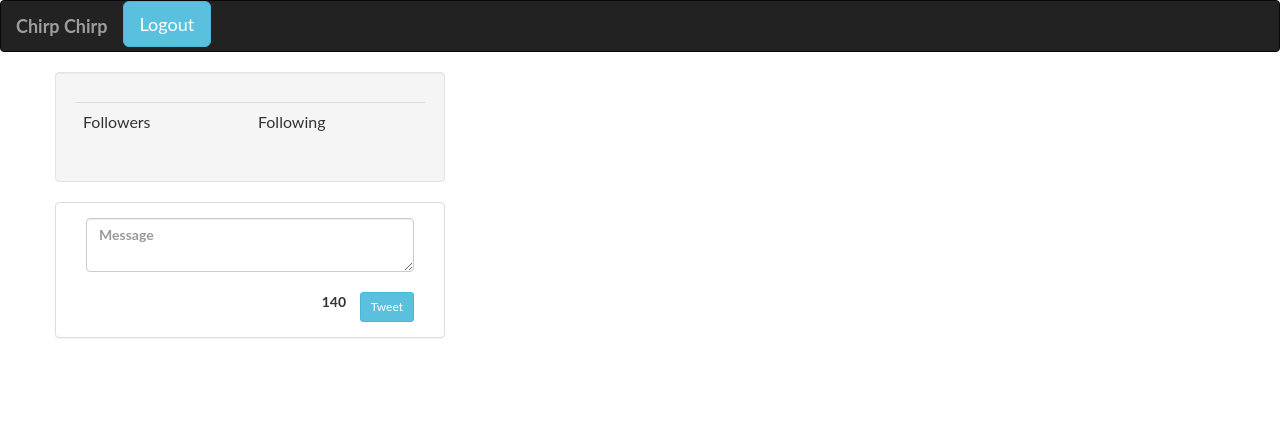
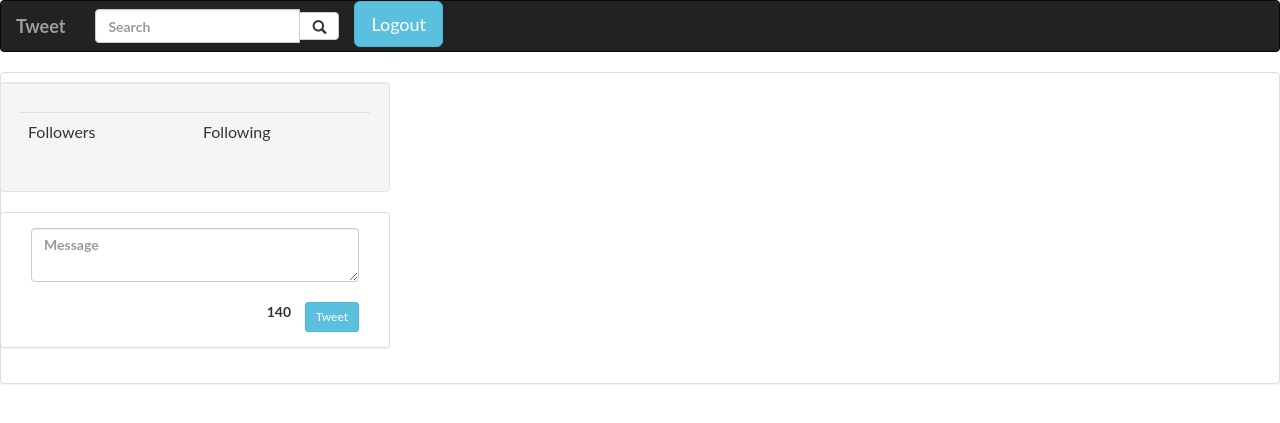
Before and after one commit to davidcse/chirpchirp, a Django app: template tweet/chirpchirp/templates/chirpchirp/homepage.html in a window 1280 px wide. Shown: the top 423 px of the page. Run offline with Django 3.2, Linux system fonts and the light colour scheme; the template is opened without the code that fills it, so the values that code supplies are empty; parts of the project's set-up code (start-up, migrations or seed data) failed here and were passed over; some libraries are stand-ins or nearby versions.

Commit message:
going to try to test live

```diff
--- a/tweet/chirpchirp/static/css/homepage.css
+++ b/tweet/chirpchirp/static/css/homepage.css
@@ -9,7 +9,14 @@ input[type=submit]{
 	background-color: #008CBA;
 }
 
+
+#leftContainer{
+	float:left
+}
+
+#rightContainer{
+	float:left
+}
 li{
 	list-style-type: none;
-	float: left
 }
--- a/tweet/chirpchirp/static/js/tweetBox.js
+++ b/tweet/chirpchirp/static/js/tweetBox.js
@@ -14,7 +14,7 @@ function tweetAjaxPost(tweet){
 
 //show the tweet in list
 function renderTweetFeedList(tweet){
-  var listElement = '<li>'+ tweet +'</li><br>'
+  var listElement = '<li> ' + tweet + '</li>';
   $("#tweetFeedList").append(listElement);
 }
 
--- a/tweet/chirpchirp/templates/chirpchirp/homepage.html
+++ b/tweet/chirpchirp/templates/chirpchirp/homepage.html
@@ -13,14 +13,32 @@
   <nav class="navbar navbar-inverse">
     <div class="container-fluid">
       <div class="navbar-header">
-        <a class="navbar-brand"> Chirp Chirp</a>
-        <ul class="nav navbar-nav">
-          <li><button type="button", class="btn btn-info btn-lg pull-right", id="logoutButton">Logout</button></li>
+        <a class="navbar-brand"> Tweet </a>
+        <ul class="nav navbar-nav pull-right">
+          <li>
+            <form class="navbar-form">
+                <div class="input-group">
+                  <input type="text" class="form-control" placeholder="Search">
+                  <span class="input-group-btn">
+                    <button type="submit" class="btn btn-default">
+                      <span class="glyphicon glyphicon-search">
+                        <span class="sr-only">Search</span>
+                      </span>
+                    </button>
+                  </span>
+                </div>
+              </form>
+            </li>
+          <li><button type="button", class="btn btn-info btn-lg", id="logoutButton">Logout</button></li>
         </ul>
       </div>
     </div>
+
+
   </nav>
 
+
+  <div id="leftContainer">
     <p class="text-center">{{greeting}}</p>
     <div class="container">
       <div class="row">
@@ -53,11 +71,15 @@
         </div>
       </div>
     </div>
+  </div>
 
-  <div class="tweetFeed">
+  <div class="rightContainer">
+      <div class="panel panel-default tweetFeed">
+        <div class="panel-body">
           <ul id="tweetFeedList"></ul>
         </div>
-
+      </div>
+  </div>
 </body>
 
 <!--
```
Lines whose indentation alone changed are shown as unchanged.
